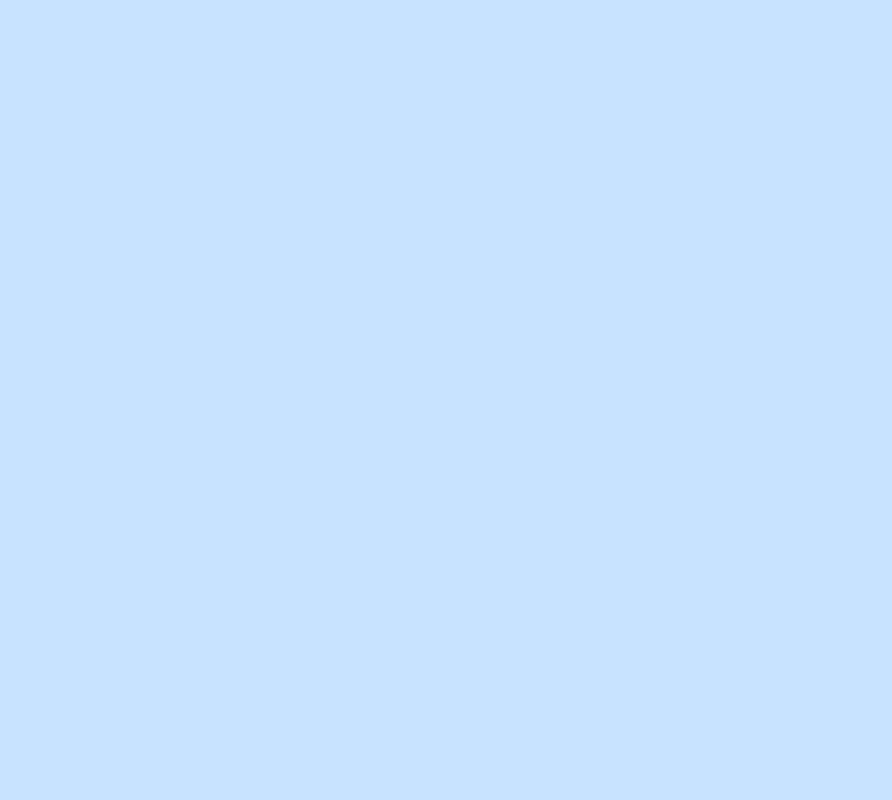
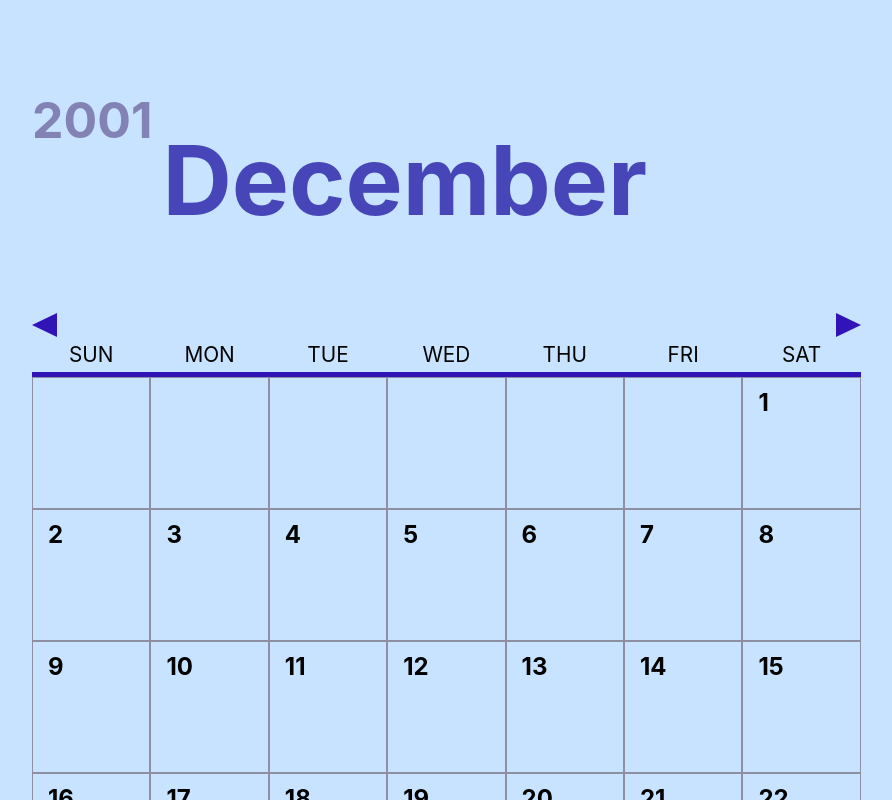
Before and after one commit to Kangiriyanka/ReactFlask-Diary, a React (Create React App) app: page /calendar/2001/December in a window 1280 px wide. Before the commit this address had no page. Shown: the top 800 px of the page, without its empty margins (16-908 px from the left). Built offline with nearby package versions, Linux system fonts and the light colour scheme.

Commit message:
Add month parameter to calendar component route

```diff
--- a/src/App.css
+++ b/src/App.css
@@ -1,11 +1,11 @@
 .App {
- margin: 20px;
+ margin: 2rem;
 
 }
 
 h1 {
   color : hsl(240, 45%, 50%);
-  font-size: 90px;
+  font-size: 6rem;
   padding: 10px;
 }
 
--- a/src/App.jsx
+++ b/src/App.jsx
@@ -5,9 +5,11 @@ import Calendar from "./components/calendar_components/Calendar.jsx"
 import Day from "./components/day_components/Day.jsx"
 import EditDay from "./components/day_components/EditDay.jsx"
 import Home from "./components/general_components/Home.jsx"
+import EmptyView from "./components/general_components/EmptyView.jsx"
+
+function App() {
 
 
-function App() {
 
 
 
@@ -20,9 +22,11 @@ function App() {
     <Routes>
 
     <Route exact path="/" element={<Home />} />
-    <Route exact path="/calendar/:year" element={<Calendar/>} />
+    <Route exact path="/404" element={<EmptyView/>} />
+    <Route exact path="/calendar/:year/:month" element={<Calendar/>} />
     <Route exact path="/calendar/days/:year/:month/:day" element= { <Day/>}/>
     <Route exact path="/calendar/days/:year/:month/:day/edit" element= { <EditDay/>}/>
+
 
 
     </Routes>
--- a/src/assets/styles/calendar.scss
+++ b/src/assets/styles/calendar.scss
@@ -33,9 +33,17 @@
 
     flex-direction: row;
 
+
 }
 
 
+  /* CSS  Styles for the Calendar componet */
+
+  .calendar-container {
+    padding: 1rem;
+
+
+  }
 
 
   /* CSS for MonthGrid  component */
@@ -123,4 +131,5 @@
   .year-month-container {
     display: flex;
     flex-direction: row;
+
   }
--- a/src/components/calendar_components/Calendar.jsx
+++ b/src/components/calendar_components/Calendar.jsx
@@ -2,12 +2,18 @@ import React from 'react'
 import {useState, useEffect} from 'react'
 import {useParams} from 'react-router-dom'
 import MonthGrid from "./MonthGrid.jsx"
+import EmptyView from "../general_components/EmptyView.jsx"
 import {getDayOfTheWeek, isLeapYear} from "../../assets/data/calendar.js"
 import "../../assets/styles/calendar.scss"
 
 function Calendar() {
 
-    const {year} = useParams()
+    const minYear = 2000;
+    const maxYear = 2100;
+    const {year, month} = useParams()
+
+
+
     const daysOfTheWeek = ["SUN", "MON", "TUE", "WED", "THU", "FRI", "SAT"]
     const calendar = {
       "January": 31,
@@ -25,10 +31,42 @@ function Calendar() {
 
   }
     const [months] = useState(Object.keys(calendar))
-    const [index, setIndex] = useState(0)
+    const [index, setIndex] = useState(Object.keys(calendar).indexOf(month))
     const [currentMonth, setCurrentMonth] = useState(months[index])
     const [days, setDays] = useState([])
     const [firstDayOfTheMonth, setFirstDayOfTheMonth] = useState(0)
+
+    // Whenever the month changes, update the days.
+    // [currentMonth] is what the hook is watching for.
+    useEffect(() => {
+
+        setFirstDayOfTheMonth(getDayOfTheWeek(year, index))
+        setDays(createDays(calendar[currentMonth] ));
+    }, [currentMonth]);
+
+
+    function validateYear(year) {
+        const yearNum = parseInt(year, 10);
+        if (isNaN(yearNum)) {
+            return false;
+        }
+        return yearNum >= minYear && yearNum <= maxYear;
+    }
+
+    function validateMonth(month) {
+        if (Object.keys(calendar).includes(month)) {
+            return true;
+        }
+        return false;
+
+    }
+
+
+    if (!validateYear(year) || !validateMonth(month)) {
+        return <EmptyView />;
+    }
+
+
 
 
     // Returns an array of integers corresponding to the # of days in the given month
@@ -43,10 +81,6 @@ function Calendar() {
     }
 
     // Whenever the month changes, update the days, if it's an empty array, it will only run once when the components mounts.
-    useEffect(() => {
-        setFirstDayOfTheMonth(getDayOfTheWeek(year, index))
-        setDays(createDays(calendar[currentMonth] ));
-    }, [currentMonth]);
 
     /**
      * Sets the calendar to the next month.
@@ -81,6 +115,7 @@ function Calendar() {
     function handlePreviousMonth() {
 
         let newIndex = index - 1
+
         if (newIndex < 0)  {
             return;
         }
@@ -92,7 +127,7 @@ function Calendar() {
 
     return (
 
-        <div>
+        <div className= "calendar-container">
 
             <div className= "year-month-container">
             <h2> {year} </h2>
@@ -112,7 +147,7 @@ function Calendar() {
             ))}
 
             </div>
-            <MonthGrid  offset = {firstDayOfTheMonth} month= {currentMonth} days={days} year={year} />
+            <MonthGrid  key = {currentMonth} offset = {firstDayOfTheMonth} month= {currentMonth} days={days} year={year} />
 
 
 
--- a/src/components/calendar_components/MonthGrid.jsx
+++ b/src/components/calendar_components/MonthGrid.jsx
@@ -6,7 +6,6 @@ import EmptySquare from "./EmptySquare.jsx";
 function MonthGrid(props) {
 let customStyle = {color: "black"}
 const emptySquares = Array.from({length: props.offset}, (_,i) => i +1)
-console.log(props.days)
 
 
     // Create an array of days in the current month
@@ -24,7 +23,7 @@ console.log(props.days)
 
        {props.days.map((day) => (
             <Square key={day} day={day} month={props.month} year={props.year} customStyle={customStyle} />
-        ))};
+        ))}
 
 
 
--- /dev/null
+++ b/src/components/general_components/EmptyView.jsx
@@ -0,0 +1,16 @@
+import React from "react"
+
+
+
+function EmptyView() {
+
+    return (
+       <div>
+        <h3> Hello there, you tried to access an invalid route</h3>
+      </div>
+    )
+
+
+}
+
+export default EmptyView;
--- a/src/components/general_components/Header.jsx
+++ b/src/components/general_components/Header.jsx
@@ -4,11 +4,17 @@ import { Link } from "react-router-dom";
 
 function Header(props) {
 
+    const currentDate =  new Date("December 17, 2001 03:24:00");
+    const currentYear = currentDate.getFullYear()
+    const currentMonth = currentDate.getMonth()
+    const months = ["January", "February", "March", "April", "May", "June", "July", "August", "September", "October", "November", "December"]
+
+
     return (
         <nav>
 
         <ul>
-          <li><a href="/calendar/2023">Calendar 1</a></li>
+          <li><a href={`/calendar/${currentYear}/${months[currentMonth] }`}>Calendar </a></li>
 
         </ul>
       </nav>
```
Also changed, not shown: public/manifest.json.
